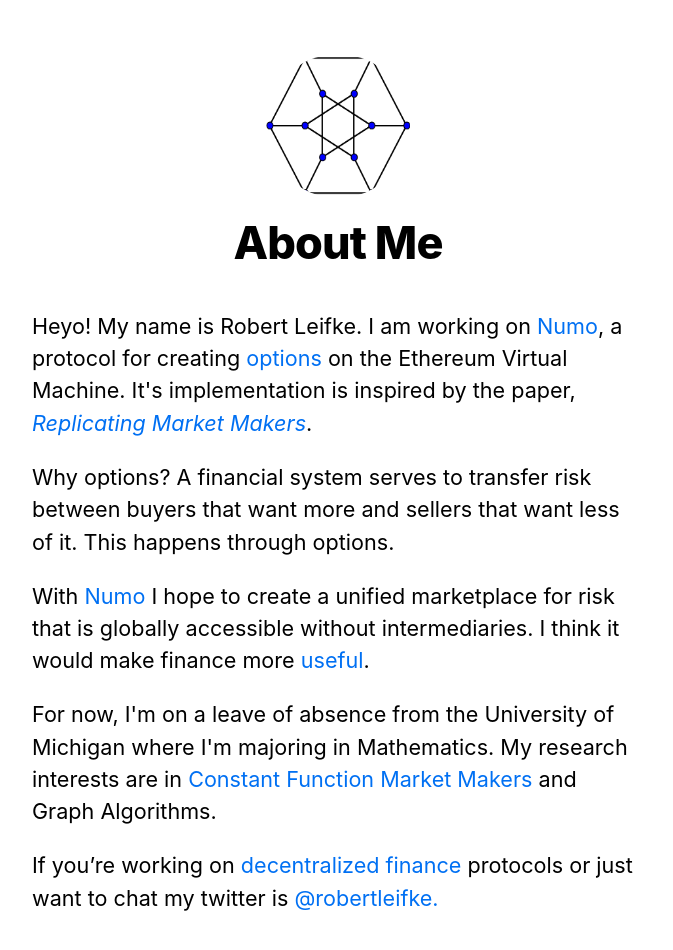
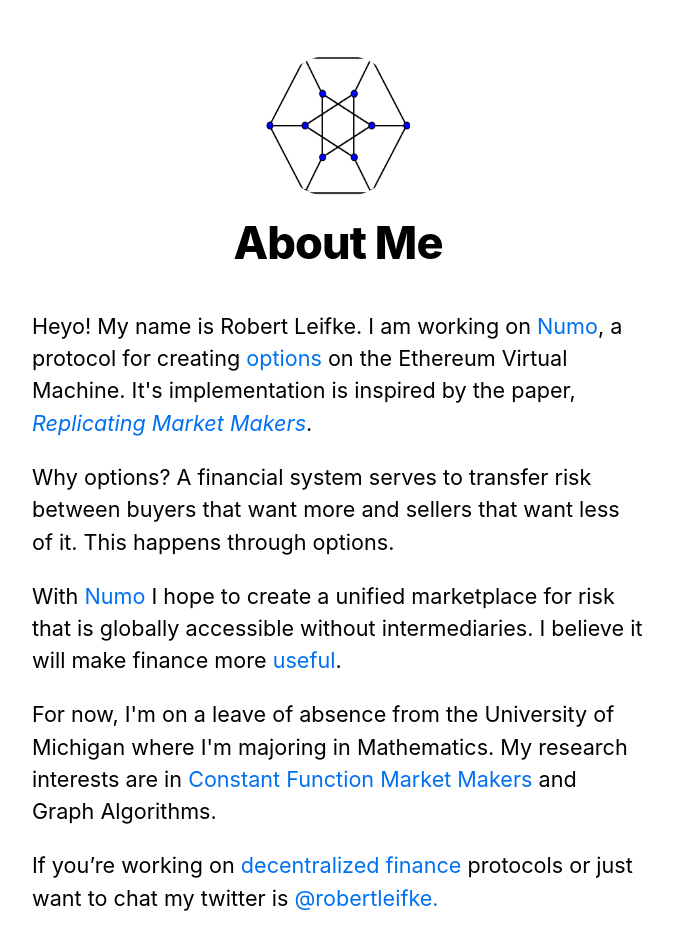
Before and after one commit to robertleifke/robertleifke.com, a Next.js app: page / in a window 1280 px wide. Shown: the top 950 px of the page, without its empty margins (302-975 px from the left). Built offline with nearby package versions, Linux system fonts and the light colour scheme.

Commit message:
chore: edit index.js

```diff
--- a/pages/index.js
+++ b/pages/index.js
@@ -14,7 +14,7 @@
         <p>
           Why options? A financial system serves to transfer risk between buyers that want more and sellers that want less of it. This happens through options.</p>
         <p>
-          With <a href="https://numo.trade/">Numo</a> I hope to create a unified marketplace for risk that is globally accessible without intermediaries. I think it would make finance more <a href="https://youtu.be/FGkP63hJivQ?si=VuAaAHECTZj2jik4">useful</a>.</p>
+          With <a href="https://numo.trade/">Numo</a> I hope to create a unified marketplace for risk that is globally accessible without intermediaries. I believe it will make finance more <a href="https://youtu.be/FGkP63hJivQ?si=VuAaAHECTZj2jik4">useful</a>.</p>
         <p>
           For now, I'm on a leave of absence from the University of Michigan where I'm majoring in Mathematics. My
           research interests are in <a href="https://arxiv.org/pdf/2308.08066.pdf">Constant Function Market Makers</a> and
```
